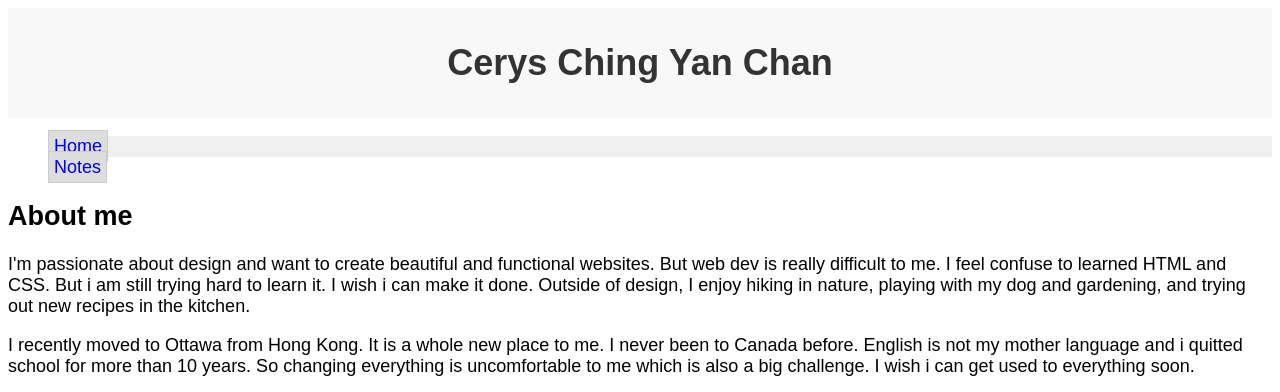
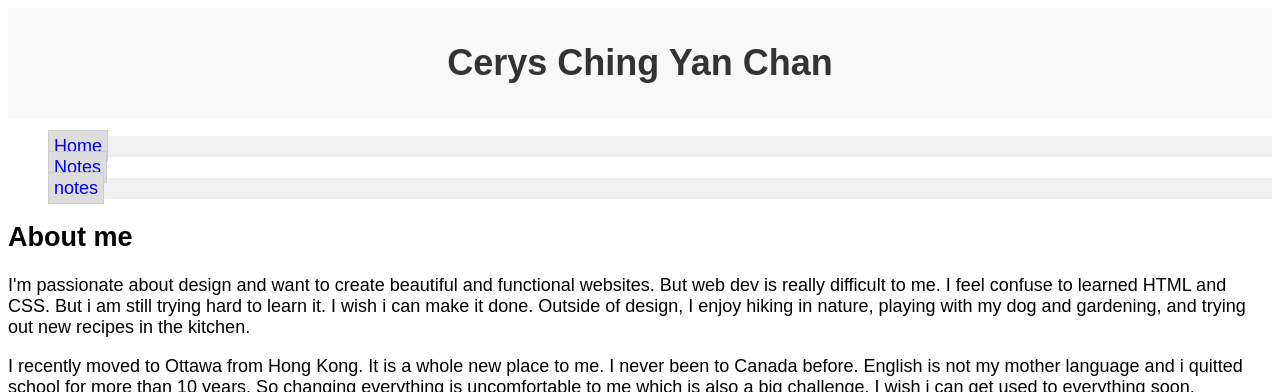
Before and after one commit to chan0588/chan0588.github.io, a plain HTML site: page html-assignment/index.html in a window 1280 px wide. Shown: the top 392 px of the page. Drawn offline with Linux system fonts and the light colour scheme.

Commit message:
update index.html

```diff
--- a/html-assignment/index.html
+++ b/html-assignment/index.html
@@ -14,6 +14,7 @@
         <ul>
             <li><a href="index.html">Home</a></li>
             <li><a href="notes.html">Notes</a></li>
+            <li><a href="notes.html">notes</a></li>
         </ul>
     </nav>
     <article>
```
